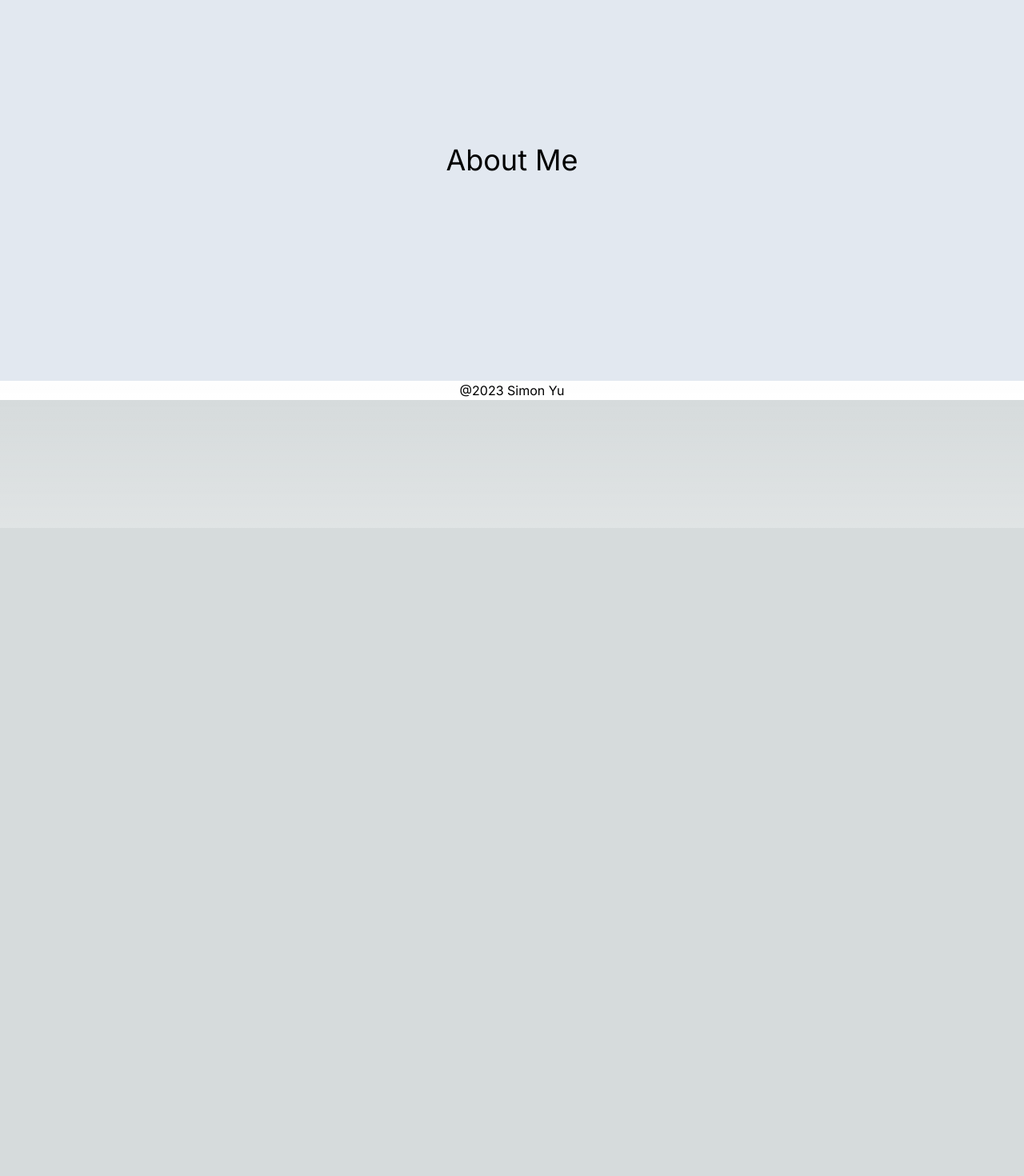
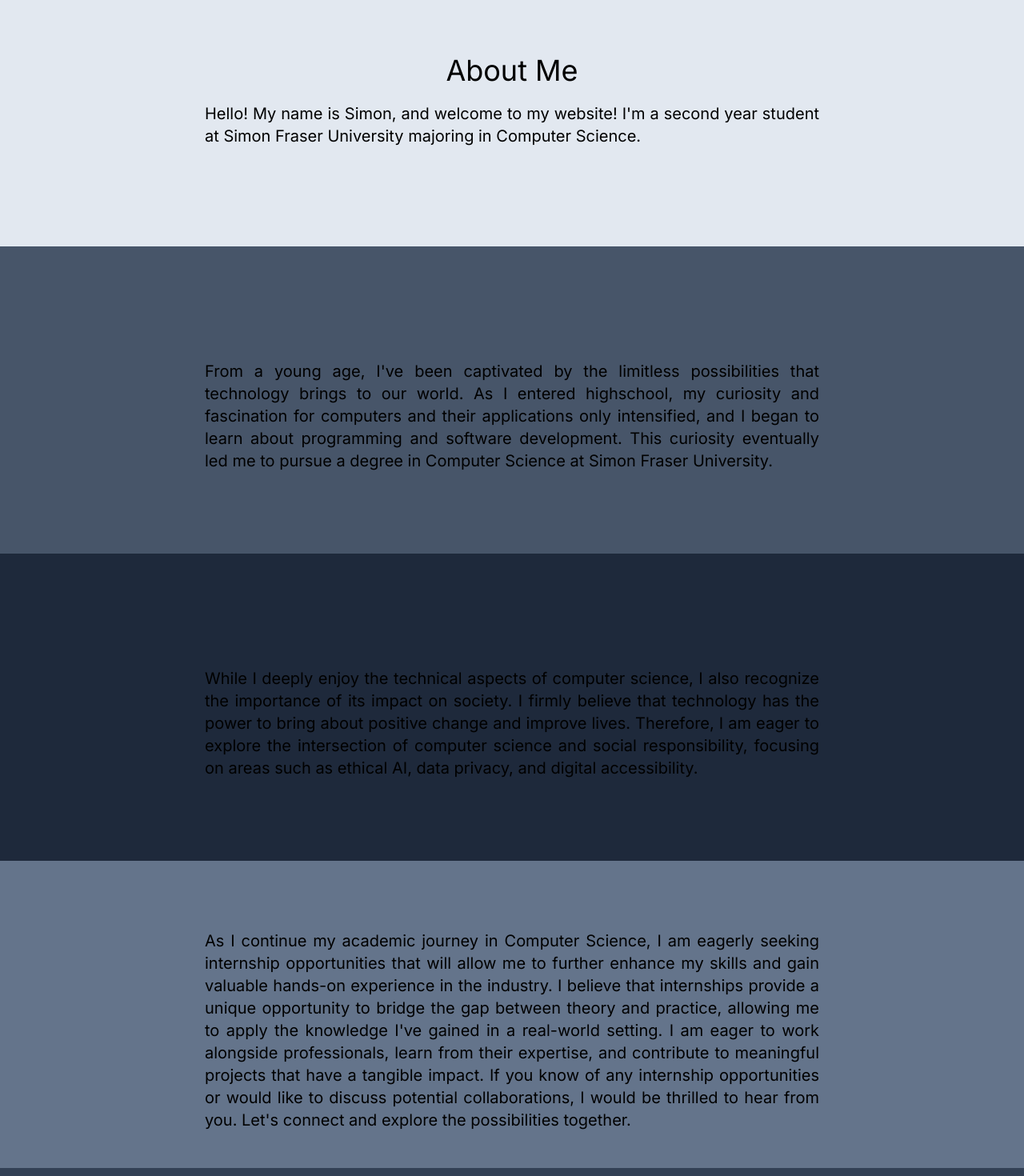
Before and after one commit to Simon7896/personal-website, a Next.js app: page /about in a window 1280 px wide. Shown: the part 140-1610 px from the top of the page at 80% size. Before the commit the page ends 800 px from the top, so only its background shows below. Built offline with nearby package versions, Linux system fonts and the light colour scheme.

Commit message:
Added text to page

```diff
--- a/src/app/about/page.tsx
+++ b/src/app/about/page.tsx
@@ -1,7 +1,66 @@
 export default function Page() {
+
+    type AboutSectionProps = {
+        title: string;
+        bgcolor: string;
+        bgcolorDark: string;
+        children: React.ReactNode;
+    }
+
+    const AboutSection = ({title, bgcolor, bgcolorDark, children}: AboutSectionProps) => {
+
+        return (
+            <div className={"m-0 px-64 h-96 w-full flex flex-col justify-center text-justify " + bgcolor + " dark:" + bgcolorDark}>
+                <h1 className="p-5 text-4xl text-center">{title}</h1>
+                <div className="text-xl">
+                    {children}
+                </div>
+            </div>
+        )
+    }
+
     return (
-        <div className="p-64 w-full flex flex-col justify-center bg-slate-200 dark:bg-slate-700">
-            <h1 className="text-4xl text-center">About Me</h1>
+        <div>
+            <AboutSection title="About Me" bgcolor="bg-slate-200" bgcolorDark="bg-slate-700">
+                <p>
+                    Hello! My name is Simon, and welcome to my website! I'm a second year student at Simon Fraser University
+                    majoring in Computer Science.
+                </p>
+            </AboutSection>
+            <AboutSection title="" bgcolor="bg-slate-600" bgcolorDark="bg-slate-600">
+                <p>
+                    From a young age, I've been captivated by the limitless possibilities that technology brings to our world.
+                    As I entered highschool, my curiosity and fascination for computers and their applications only intensified,
+                    and I began to learn about programming and software development.
+                    This curiosity eventually led me to pursue a degree in Computer Science at Simon Fraser University.
+                </p>
+            </AboutSection>
+            <AboutSection title="" bgcolor="bg-slate-800" bgcolorDark="bg-slate-800">
+                <p>
+                    While I deeply enjoy the technical aspects of computer science, I also recognize the importance of its impact on society.
+                    I firmly believe that technology has the power to bring about positive change and improve lives.
+                    Therefore, I am eager to explore the intersection of computer science and social responsibility,
+                    focusing on areas such as ethical AI, data privacy, and digital accessibility.
+                </p>
+            </AboutSection>
+            <AboutSection title="" bgcolor="bg-slate-500" bgcolorDark="bg-slate-500">
+                <p>
+                    As I continue my academic journey in Computer Science,
+                    I am eagerly seeking internship opportunities that will allow me to further enhance my skills and gain valuable hands-on experience in the industry.
+                    I believe that internships provide a unique opportunity to bridge the gap between theory and practice,
+                    allowing me to apply the knowledge I've gained in a real-world setting.
+                    I am eager to work alongside professionals, learn from their expertise, and contribute to meaningful projects that have a tangible impact.
+                    If you know of any internship opportunities or would like to discuss potential collaborations,
+                    I would be thrilled to hear from you. Let's connect and explore the possibilities together.
+                </p>
+            </AboutSection>
+            <AboutSection title="" bgcolor="bg-slate-700" bgcolorDark="bg-slate-700">
+                <p>
+                    Thank you for taking the time to learn more about me. If you would like to connect, collaborate, or have any questions,
+                    please don't hesitate to reach out. I look forward to connecting with fellow computer science enthusiasts,
+                    mentors, and potential colleagues as I embark on this incredible journey.
+                </p>
+            </AboutSection>
         </div>
     )
 }
```
